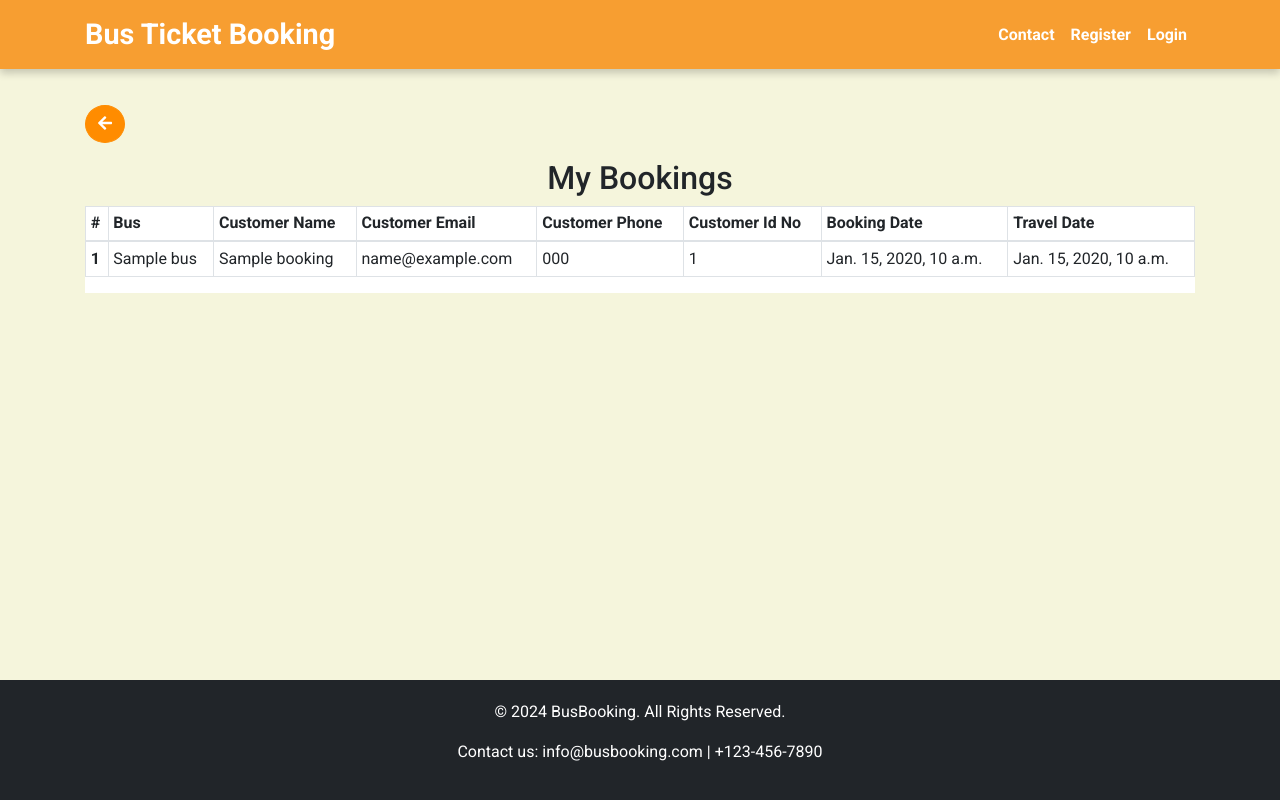
After one commit to Aleki001/bus-ticket-booking, a Django app: template busapp/templates/busapp/user/user_bookings.html in a window 1280 px wide. The commit adds this page. Run offline with Django 3.2, Linux system fonts and the light colour scheme; the template is opened without the code that fills it: most values are stand-ins (such as "Sample title", 1, 10 or a date in 2020); some libraries are stand-ins or nearby versions.

Commit message:
add my bookings section for users

```diff
--- a/busapp/templates/busapp/user/account.html
+++ b/busapp/templates/busapp/user/account.html
@@ -30,7 +30,7 @@
         <div class="col-md-3 pt-0">
           <div class="list-group list-group-flush account-settings-links">
             <a class="list-group-item list-group-item-action" data-toggle="list" href="#"><i class="bi bi-speedometer2" style="font-size: 1.3em;margin-right: 7px;"></i>Dashboard</a>
-            <a class="custom-list-item list-group-item" href="{% url 'bookings' %}">
+            <a class="custom-list-item list-group-item" href="{% url 'user_bookings' %}">
               <i class="bi bi-bus-front" style="font-size: 1.3em; margin-right: 7px;"></i>My Bookings
           </a>
           </div>
--- /dev/null
+++ b/busapp/templates/busapp/user/user_bookings.html
@@ -0,0 +1,46 @@
+{% extends "busapp/base.html" %}
+{% load static %}
+{% block content %}
+<div class="container mb-5">
+    {% if user.is_staff %}
+    <a class="btn btn-primary rounded-circle mb-3" href="{% url 'admin_account' %}"><i class="fas fa-arrow-left"></i></a>
+    {% else %}
+    <a class="btn btn-primary rounded-circle mb-3" href="{% url 'user_account' %}"><i class="fas fa-arrow-left"></i></a>
+    {% endif %}
+    <h2 class="text-center">My Bookings</h2>
+    <div class="row">
+        <div class="col-md-12">
+            <div class="table-responsive bg-white" style="max-height: 400px; overflow-y: auto;">
+                <table class="table table-bordered table-sm table-hover">
+                    <thead>
+                        <tr>
+                            <th scope="col">#</th>
+                            <th scope="col">Bus</th>
+                            <th scope="col">Customer Name</th>
+                            <th scope="col">Customer Email</th>
+                            <th scope="col">Customer Phone</th>
+                            <th scope="col">Customer Id No</th>
+                            <th scope="col">Booking Date</th>
+                            <th scope="col">Travel Date</th>
+                        </tr>
+                    </thead>
+                    <tbody>
+                        {% for booking in bookings %}
+                        <tr>
+                            <th scope="row">{{ forloop.counter }}</th>
+                            <td>{{ booking.bus }}</td>
+                            <td>{{ booking.customer_name }}</td>
+                            <td>{{ booking.customer_email }}</td>
+                            <td>{{ booking.customer_phone }}</td>
+                            <td>{{ booking.customer_id_number }}</td>
+                            <td>{{ booking.booking_date}}</td>
+                            <td>{{ booking.bus.travel_date }}</td>
+                        </tr>
+                        {% endfor %}
+                    </tbody>
+                </table>
+            </div>
+        </div>
+    </div>
+</div>
+{% endblock %}
--- a/busapp/urls.py
+++ b/busapp/urls.py
@@ -11,6 +11,7 @@ urlpatterns = [
     path('daraja/stk_push', views.stk_push_callback, name="stk_push_callback"),
     path('booking/pay', views.pay, name="confirm_payment"),
     path('bookings', views.all_bookings, name="bookings"),
+    path('user-bookings', views.user_bookings, name="user_bookings"),
     # routes urls
     path('routes', views.routes, name="routes"),
     path('routes/delete/<int:pk>/', views.delete_route, name="delete_route"),
--- a/busapp/views.py
+++ b/busapp/views.py
@@ -321,6 +321,12 @@ def all_bookings(request):
     return render(request, "busapp/admin/bookings.html", {'bookings':bookings})
 
 
+@login_required
+def user_bookings(request):
+    bookings = Booking.objects.filter(customer_email=request.user.email)
+    return render(request, "busapp/user/user_bookings.html", {'bookings': bookings})
+
+
 
 
 def register_user(request):
```
Also changed, not shown: customer_info.html (renamed from busapp/templates/busapp/booking/customer_info.html), db.sqlite3.
